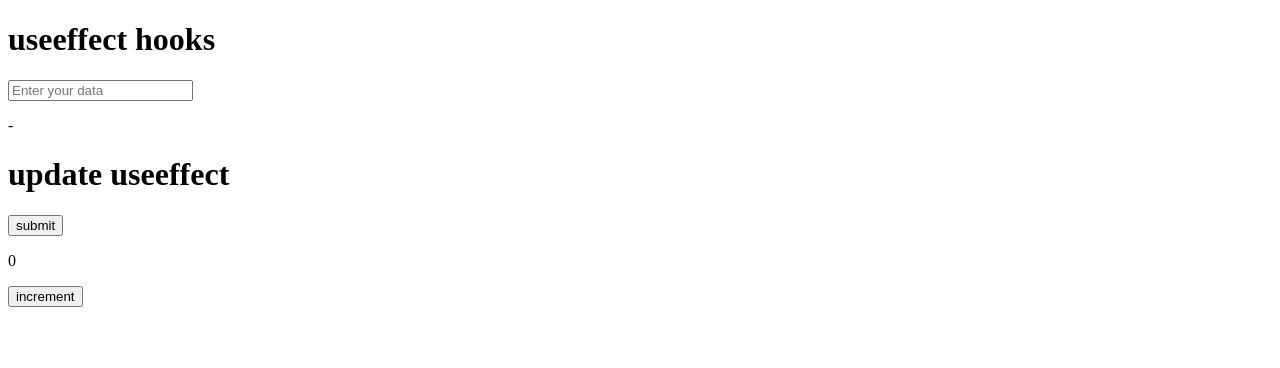
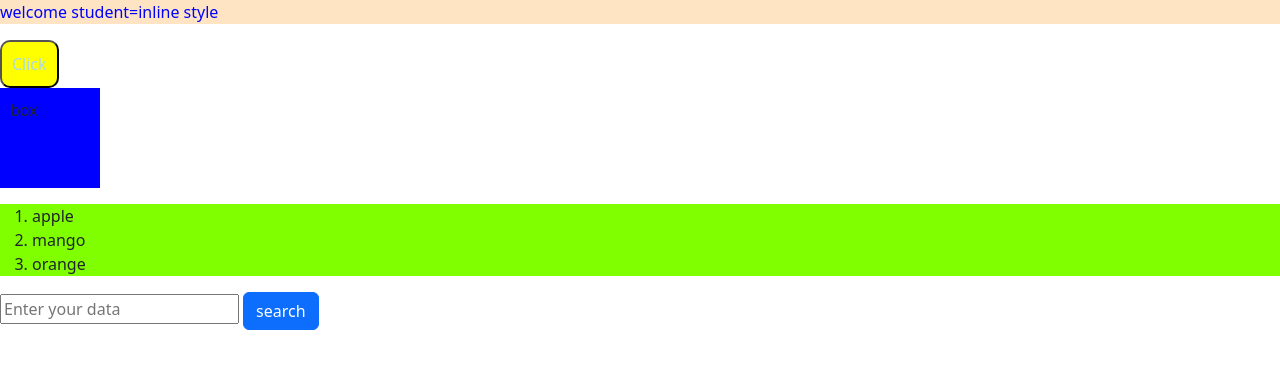
Before and after one commit to anandsla17-debug/react10-11-2026, a React (Vite) app in the folder reactintro/: page / in a window 1280 px wide. Shown: the top 368 px of the page. Built offline with nearby package versions, Linux system fonts and the light colour scheme.

Commit message:
style and boostrap

```diff
--- a/reactintro/package.json
+++ b/reactintro/package.json
@@ -10,6 +10,7 @@
     "preview": "vite preview"
   },
   "dependencies": {
+    "bootstrap": "^5.3.9",
     "react": "^19.3.1",
     "react-dom": "^19.3.1"
   },
--- a/reactintro/src/App.jsx
+++ b/reactintro/src/App.jsx
@@ -2,8 +2,9 @@
 import './App.css'
 
 import Form from './Component/Form'
+import Style from './Style/Style'
 import Useeffecthook from './Useeffect/Useffecthook'
-
+import 'bootstrap/dist/css/bootstrap.min.css';
 function App() {
 
 
@@ -11,7 +12,8 @@ function App() {
     <>
     {/* <Form></Form>
    <p>welcome students</p> */}
-      <Useeffecthook></Useeffecthook>
+      {/* <Useeffecthook></Useeffecthook> */}
+      <Style></Style>
    </>
   )
 }
--- /dev/null
+++ b/reactintro/src/Style/Style.css
@@ -0,0 +1,10 @@
+.box{
+    background-color: blue;
+    padding: 10px;
+    width: 100px;
+    height: 100px;
+}
+
+#li-tag{
+    background-color: chartreuse;
+}
--- /dev/null
+++ b/reactintro/src/Style/Style.jsx
@@ -0,0 +1,28 @@
+import "./Style.css";
+function Style(){
+    //internal style
+    const btn={
+ backgroundColor:"yellow",
+ padding:"10px"
+ ,borderRadius:"10px",
+ color:"lightblue",
+ cursor:"pointer"
+
+    }
+    return(
+        <>
+        <p style={{backgroundColor:"bisque", color:"blue"}}>welcome student=inline style </p>
+        <button style={btn}>Click</button>
+        <p className="box">box</p>
+        <ol id="li-tag">
+            <li>apple</li>
+            <li>mango</li>
+            <li>orange</li>
+        </ol>
+        <input type="text" className="text-success" placeholder="Enter your data"/>
+        <button className="btn btn-primary ms-1">search</button>
+        </>
+
+    )
+}
+export default Style;
--- a/reactintro/src/Useeffect/Useffecthook.jsx
+++ b/reactintro/src/Useeffect/Useffecthook.jsx
@@ -26,6 +26,18 @@ setcount(0);
 }
 },[count])
 
+useEffect(()=>{
+async function api(){
+try {
+    const response=await fetch("https://jsonplaceholder.typicode.com/posts");
+    const datas=await response.json();
+    console.log(datas)
+} catch (error) {
+    alert("api failed");
+}
+}
+api()
+},[]);
     return(
         <>
         <h1>useeffect hooks</h1>
@@ -36,8 +48,6 @@ setcount(0);
         <p>{count}</p>
         <button onClick={()=>setcount(count+1)}>increment</button>
 
-
-
         </>
     )
 }
```
Also changed, not shown: 1 other file (tests, documents, lock files or other folders).
